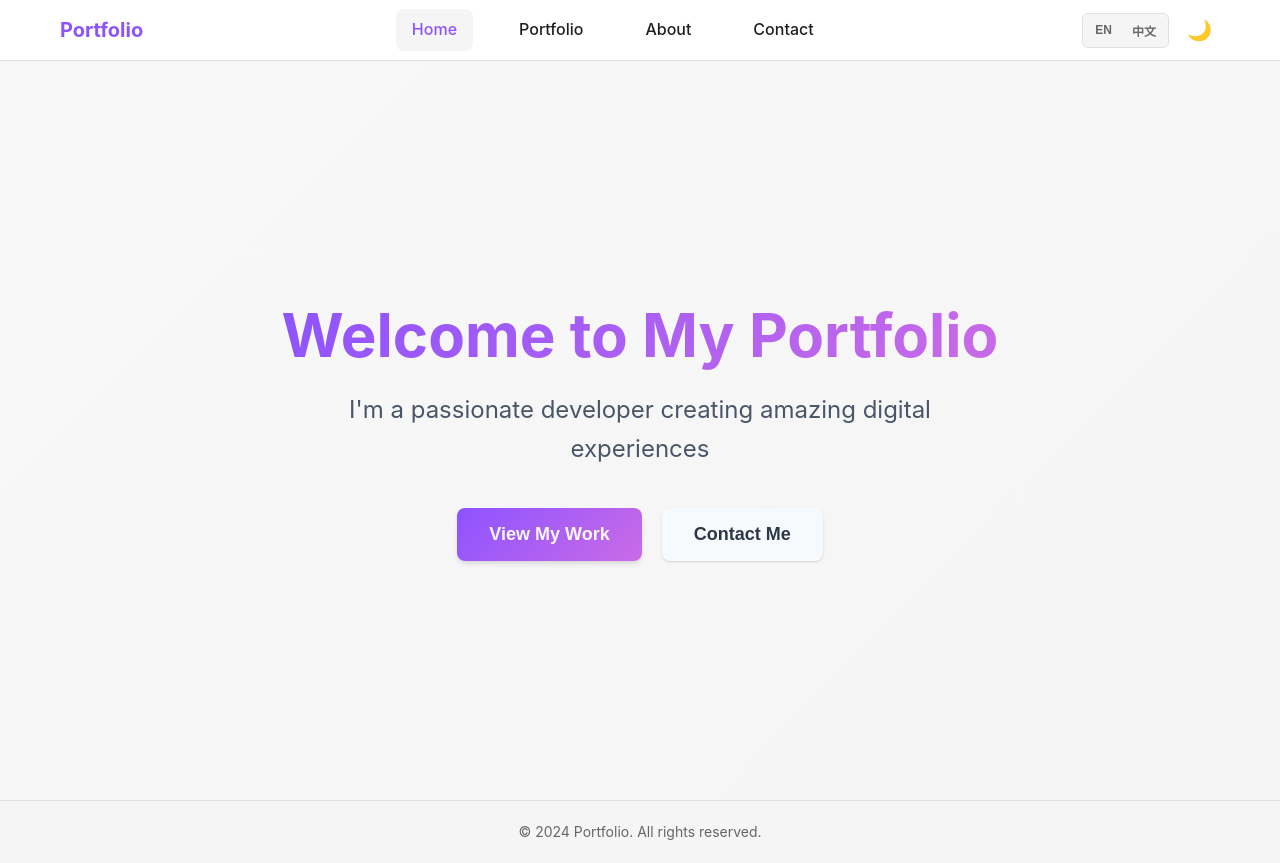
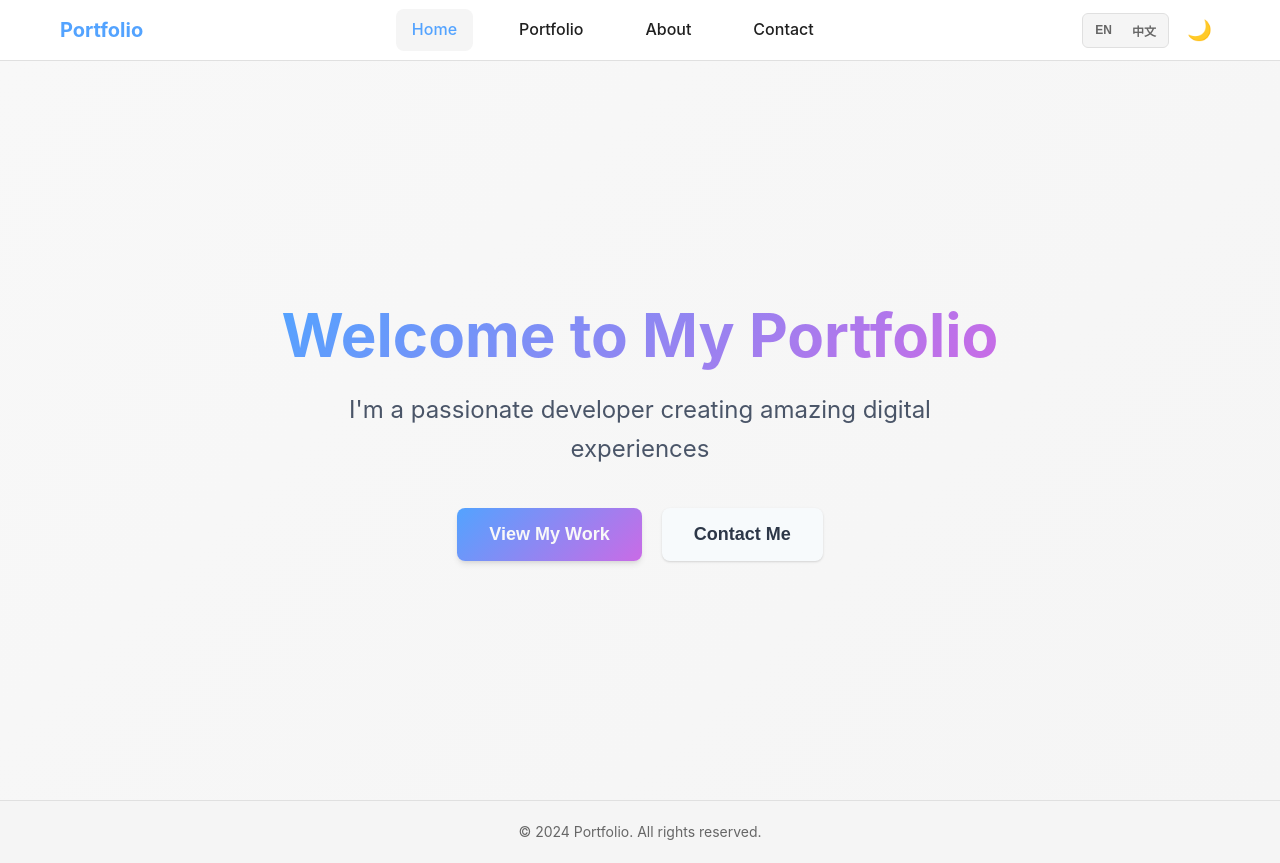
Before and after one commit to bituo123/portfolio, a React (Vite) app: page / in a window 1280 px wide. Built offline with nearby package versions, Linux system fonts and the light colour scheme.

Commit message:
添加跳转

```diff
--- a/src/pages/Home.jsx
+++ b/src/pages/Home.jsx
@@ -1,20 +1,28 @@
 import React from 'react';
 import { useTranslation } from 'react-i18next';
 import styles from './Home.module.scss';
-
+import { useNavigate } from 'react-router-dom';
 const Home = () => {
   const { t } = useTranslation();
+  const navigate = useNavigate();
+
+  // Vanta 背景配置 - 使用主题感知
+  const vantaOptions = {
+    // 可以覆盖预设配置的特定参数
+    waveSpeed: 1.5,
+    shininess: 50
+  };
 
   return (
     <div className={styles.home}>
       <div className={styles.hero}>
-        <h1 className={styles.title}>{t('home.title')}</h1>
-        <p className={styles.subtitle}>{t('home.subtitle')}</p>
-        <div className={styles.cta}>
-          <button className={styles.primaryBtn}>{t('home.viewWork')}</button>
-          <button className={styles.secondaryBtn}>{t('home.contactMe')}</button>
+          <h1 className={styles.title}>{t('home.title')}</h1>
+          <p className={styles.subtitle}>{t('home.subtitle')}</p>
+          <div className={styles.cta}>
+            <button className={styles.primaryBtn} onClick={()=>{navigate('/portfolio')}}>{t('home.viewWork')}</button>
+            <button className={styles.secondaryBtn} onClick={()=>{navigate('/contact')}}>{t('home.contactMe')}</button>
+          </div>
         </div>
-      </div>
     </div>
   );
 };
--- a/src/variables.modules.scss
+++ b/src/variables.modules.scss
@@ -1,5 +1,5 @@
 // 主色调
-$purple: #8D53FF;
+$purple: #53a3ff;
 $pink: #CA6BE6;
 $white: #f8f8f8;
 $dark: #1f1f1f;
```
Also changed, not shown: public/coolbackgrounds-fractalize-clear_lagoon.png (added).
